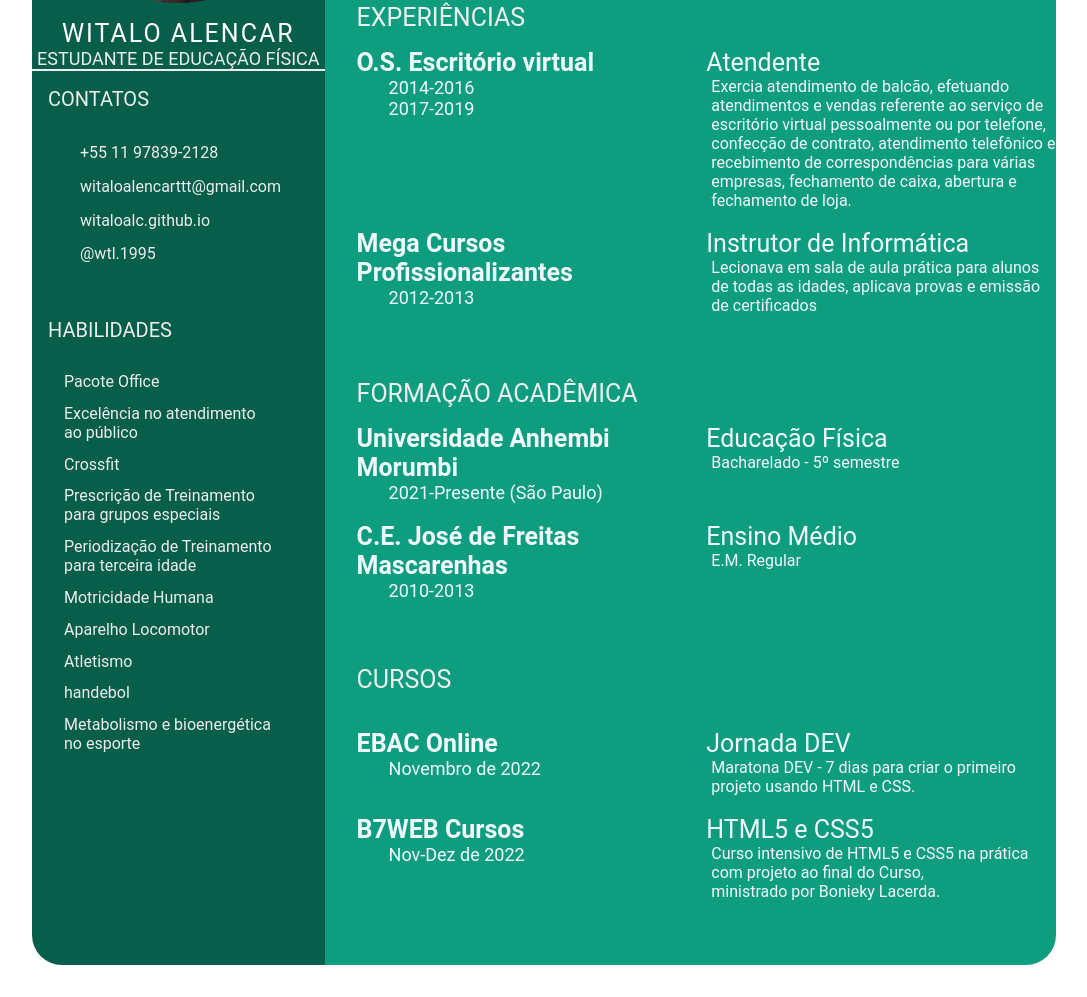
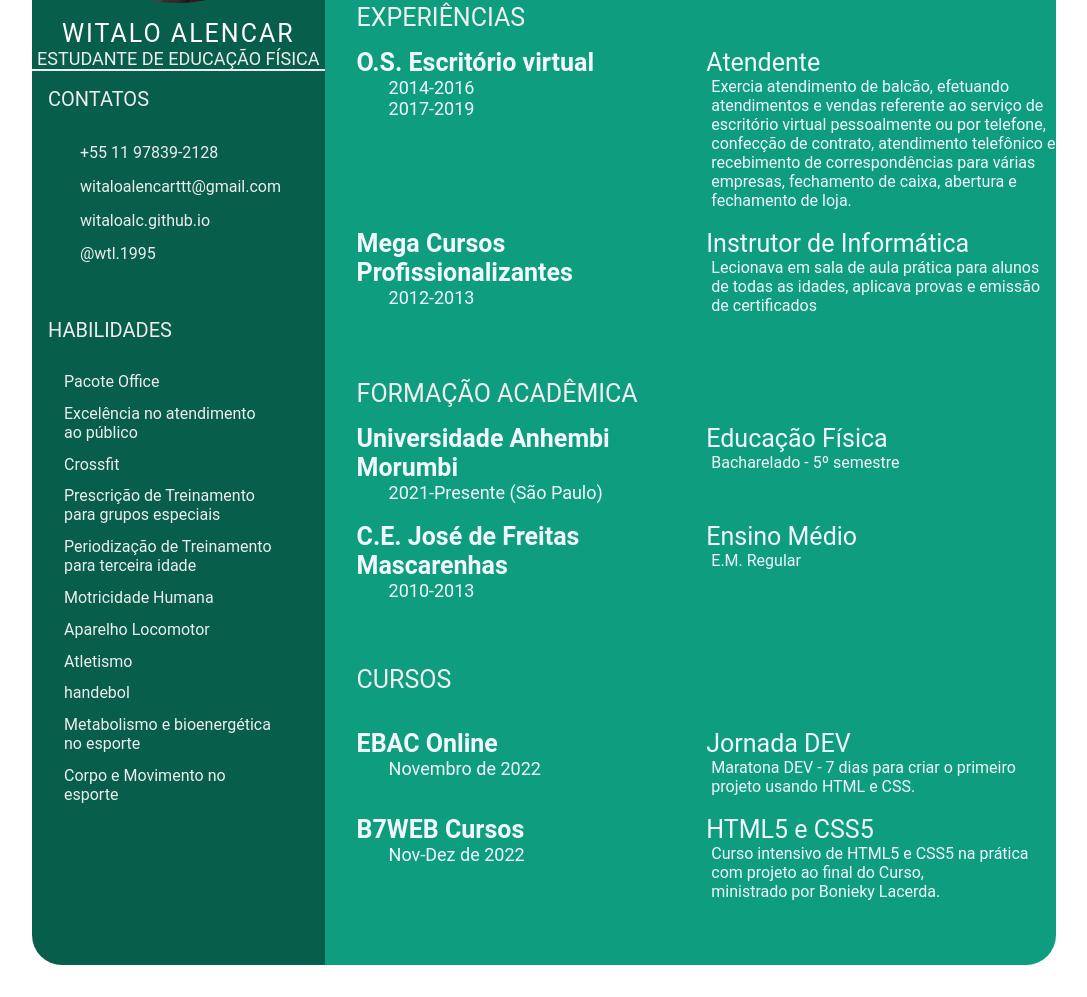
Before and after one commit to WitaloAlc/Witaloalc.github.io, a plain HTML site: page index.html in a window 1280 px wide. Shown: the part 306-1303 px from the top of the page, without its empty margins (96-1183 px from the left). Drawn offline with Linux system fonts and the light colour scheme.

```diff
--- a/index.html
+++ b/index.html
@@ -38,6 +38,7 @@
                             <li><p>Atletismo</p></li>
                             <li><p>handebol</p></li>
                             <li><p>Metabolismo e bioenergética no esporte</p></li>
+                            <li><p>Corpo e Movimento no esporte</p></li>
                         </ul>
                     </div>
                 </div>
```
